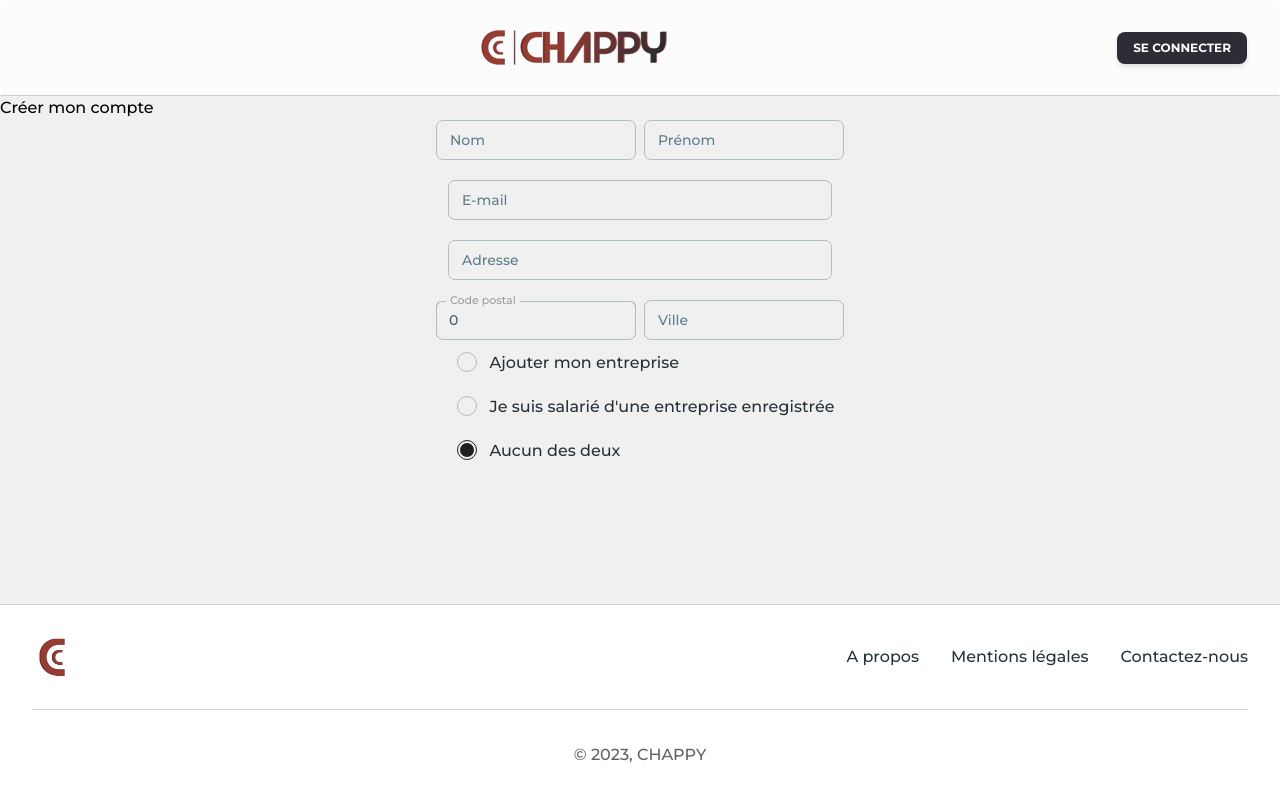
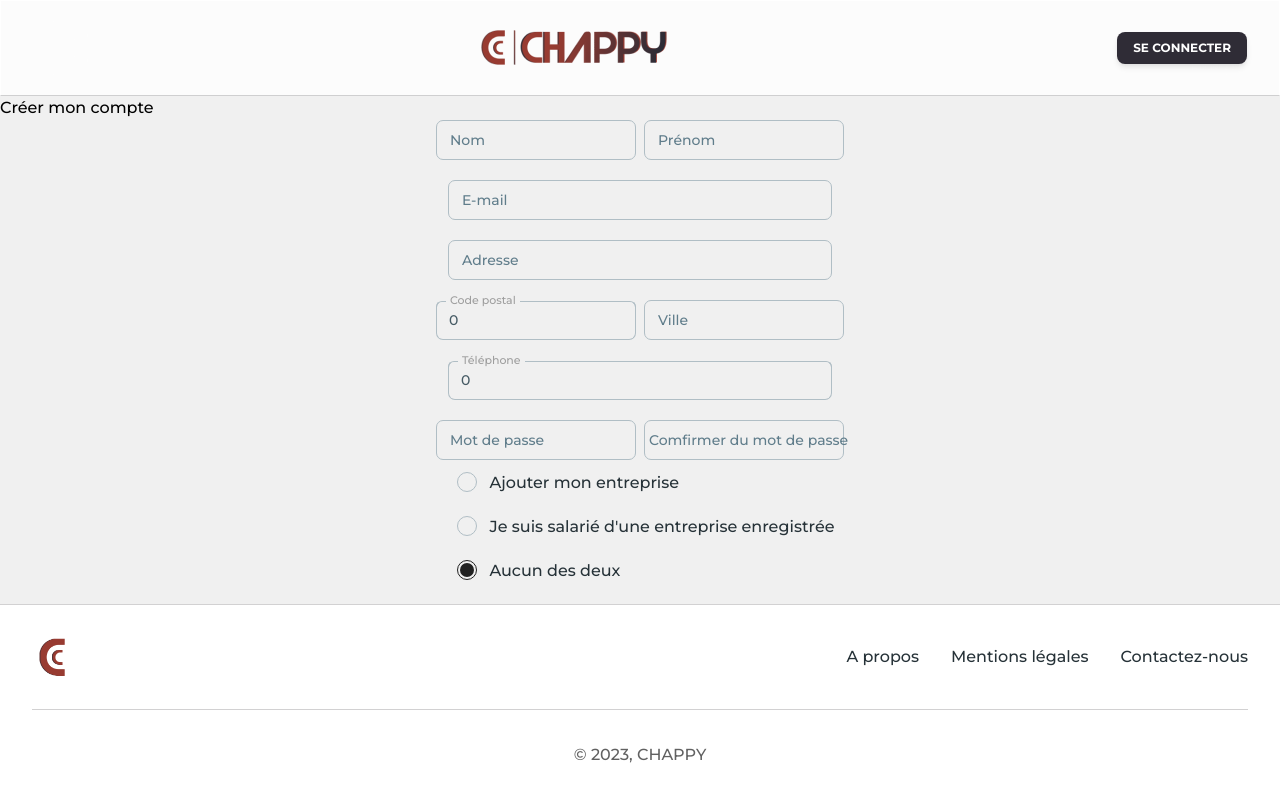
Before and after one commit to mathieubourkel/chappy, a React (Vite) app: page /signup in a window 1280 px wide. Built offline with nearby package versions, Linux system fonts and the light colour scheme.

Commit message:
add radio open form and validate form

```diff
--- a/src/components/Authentication/formUser.tsx
+++ b/src/components/Authentication/formUser.tsx
@@ -1,6 +1,7 @@
 import { useState } from "react";
 import { intUsers } from "../../services/interfaces/intUser";
 import { Input } from "@material-tailwind/react";
+
 
 export default function FormUser(props: any) {
   const { handleSubmitUser } = props;
@@ -12,10 +13,50 @@ export default function FormUser(props: any) {
     address: "",
     postal: 0,
     city: "",
+    phone: 0,
+    password: "",
+    checkPassword: "",
   });
 
-  function handleSubmit(evt: any) {
+  const [errors, setErrors] = useState<{ [key in keyof intUsers]?: string }>({});
+
+  const validateForm = () => {
+    let valid = true;
+    const newErrors: { [key in keyof intUsers]?: string } = {};
+
+
+    if (form.lastname.length < 2) {
+      newErrors.lastname = "Le nom doit contenir au moins 2 caractères";
+      valid = false;
+    }
+
+
+    if (form.firstname.length < 2) {
+      newErrors.firstname = "Le prénom doit contenir au moins 2 caractères";
+      valid = false;
+    }
+
+
+    const emailRegex = /^[^\s@]+@[^\s@]+\.[^\s@]+$/;
+    if (!emailRegex.test(form.email)) {
+      newErrors.email = "L'e-mail doit être une adresse e-mail valide";
+      valid = false;
+    }
+
+
+    if (form.password !== form.checkPassword) {
+      newErrors.password = "Les mots de passe ne correspondent pas";
+      newErrors.checkPassword = "Les mots de passe ne correspondent pas";
+      valid = false;
+    }
+
+    setErrors(newErrors);
+    return valid;
+  };
+
+  function handleSubmit(evt: React.FormEvent) {
     evt.preventDefault();
+    if (validateForm()) {
       handleSubmitUser(form);
       setForm({
         lastname: "",
@@ -24,20 +65,30 @@ export default function FormUser(props: any) {
         address: "",
         postal: 0,
         city: "",
+        phone: 0,
+        password: "",
+        checkPassword: "",
       });
+      setErrors({});
+    }
   }
 
-  function handleChange(evt: any) {
-    const {name, value} = evt.target;
-    setForm({...form, [name]: value})
+  function handleChange(evt: React.ChangeEvent<HTMLInputElement>) {
+    const { name, value } = evt.target;
+    setForm({ ...form, [name]: value });
+    setErrors({ ...errors, [name]: undefined });
   }
-
 
 
   return (
     <>
       <article className="flex justify-center">
-     <form className="w-96 flex gap-5 flex-col items-center" onSubmit={(evt)=>{handleSubmit(evt)}}>
+        <form
+          className="w-96 flex gap-5 flex-col items-center"
+          onSubmit={(evt) => {
+            handleSubmit(evt);
+          }}
+        >
           <div className="flex gap-2">
             <Input
               label="Nom"
@@ -45,7 +96,11 @@ export default function FormUser(props: any) {
               name="lastname"
               id="lastname"
               value={form.lastname}
-          onChange={(evt) => { handleChange(evt); } } crossOrigin={undefined}        />
+              onChange={(evt) => {
+                handleChange(evt);
+              }}
+              crossOrigin={undefined}
+            />
 
             <Input
               label="Prénom"
@@ -53,8 +108,11 @@ export default function FormUser(props: any) {
               name="firstname"
               id="firstname"
               value={form.firstname}
-          onChange={(evt) => { handleChange(evt); } } crossOrigin={undefined}        />
-
+              onChange={(evt) => {
+                handleChange(evt);
+              }}
+              crossOrigin={undefined}
+            />
           </div>
           <Input
             label="E-mail"
@@ -62,7 +120,11 @@ export default function FormUser(props: any) {
             name="email"
             id="email"
             value={form.email}
-          onChange={(evt) => { handleChange(evt); } } crossOrigin={undefined}        />
+            onChange={(evt) => {
+              handleChange(evt);
+            }}
+            crossOrigin={undefined}
+          />
 
           <Input
             label="Adresse"
@@ -70,7 +132,11 @@ export default function FormUser(props: any) {
             name="address"
             id="address"
             value={form.address}
-          onChange={(evt) => { handleChange(evt); } } crossOrigin={undefined}        />
+            onChange={(evt) => {
+              handleChange(evt);
+            }}
+            crossOrigin={undefined}
+          />
 
           <div className="flex gap-2">
             <Input
@@ -79,7 +145,11 @@ export default function FormUser(props: any) {
               name="postal"
               id="postal"
               value={form.postal}
-          onChange={(evt) => { handleChange(evt); } } crossOrigin={undefined}        />
+              onChange={(evt) => {
+                handleChange(evt);
+              }}
+              crossOrigin={undefined}
+            />
 
             <Input
               label="Ville"
@@ -87,7 +157,47 @@ export default function FormUser(props: any) {
               name="city"
               id="city"
               value={form.city}
-          onChange={(evt) => { handleChange(evt); } } crossOrigin={undefined}        />
+              onChange={(evt) => {
+                handleChange(evt);
+              }}
+              crossOrigin={undefined}
+            />
+          </div>
+          <Input
+            label="Téléphone"
+            type="tel"
+            name="phone"
+            id="phone"
+            value={form.phone}
+            onChange={(evt) => {
+              handleChange(evt);
+            }}
+            crossOrigin={undefined}
+          />
+          <div className="flex gap-2">
+            <Input
+              label="Mot de passe"
+              type="password"
+              name="password"
+              id="password"
+              value={form.password}
+              onChange={(evt) => {
+                handleChange(evt);
+              }}
+              crossOrigin={undefined}
+            />
+
+            <Input
+              label="Comfirmer du mot de passe"
+              type="password"
+              name="checkPassword"
+              id="checkPassword"
+              value={form.checkPassword}
+              onChange={(evt) => {
+                handleChange(evt);
+              }}
+              crossOrigin={undefined}
+            />
           </div>
         </form>
       </article>
--- a/src/services/interfaces/intUser.tsx
+++ b/src/services/interfaces/intUser.tsx
@@ -5,4 +5,7 @@ export interface intUsers {
     address: string,
     postal: number,
     city: string,
+    phone: number,
+    password: string,
+    checkPassword: string,
 }
```
Lines whose indentation alone changed are shown as unchanged.
